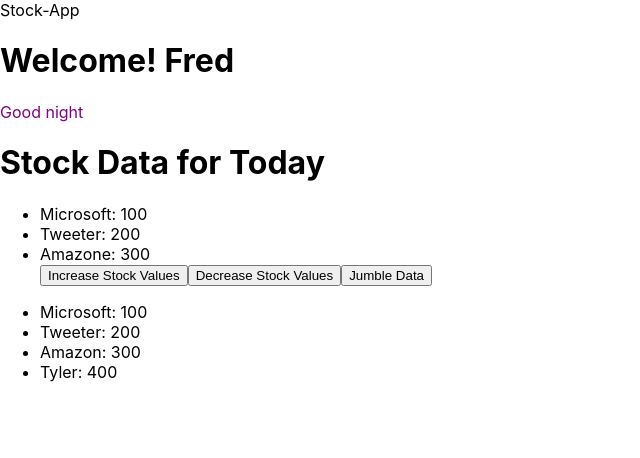
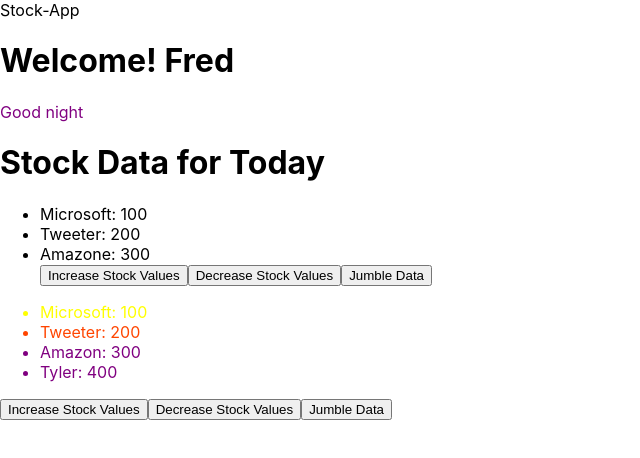
Before and after one commit to kamilkodzi/stock-data-app, a React (Create React App) app: page / in a window 1280 px wide. Shown: the top 458 px of the page, without its empty margins (0-640 px from the left). Built offline with nearby package versions, Linux system fonts and the light colour scheme.

Commit message:
changing data in to Json and handling functions

```diff
--- a/src/App.js
+++ b/src/App.js
@@ -44,6 +44,41 @@
         amazoneValue: prevState.tweeterValue
       }))
     }
+    increaseValues2(){
+      this.setState((prevState)=>({
+        values:[
+          {"company":"Microsoft", "value":prevState.values[0].value+1},
+          {"company":"Tweeter", "value":prevState.values[1].value+1},
+          {"company":"Amazon", "value":prevState.values[2].value+1},
+          {"company":"Tyler", "value":prevState.values[3].value+1}
+        ]
+      }))
+    }
+
+    decreaseValues2(){
+      this.setState((prevState)=>({
+        values:[
+          {"company":"Microsoft", "value":prevState.values[0].value-1},
+          {"company":"Tweeter", "value":prevState.values[1].value-1},
+          {"company":"Amazon", "value":prevState.values[2].value-1},
+          {"company":"Tyler", "value":prevState.values[3].value-1}
+        ]
+      }))
+    }
+
+    jumbleValues2(){
+      this.setState((prevState)=>({
+        values:[
+          {"company":"Microsoft", "value":prevState.values[3].value},
+          {"company":"Tweeter", "value":prevState.values[0].value},
+          {"company":"Amazon", "value":prevState.values[1].value},
+          {"company":"Tyler", "value":prevState.values[2].value}
+        ]
+      }))
+    }
+
+
+
 
   render() {
     return (
@@ -58,6 +93,9 @@
           increase={this.increaseValues.bind(this)}
           decrease={this.decreaseValues.bind(this)}
           jumble={this.jumbleValues.bind(this)}
+          increase2={this.increaseValues2.bind(this)}
+          decrease2={this.decreaseValues2.bind(this)}
+          jumble2={this.jumbleValues2.bind(this)}
         />
       </div>
     )
--- a/src/Main.js
+++ b/src/Main.js
@@ -17,11 +17,22 @@
 
                 <ul>
                     {
-                        this.props.values.map((items)=>
-                        <li>{items.company}: {items.value}</li>
+                        this.props.values.map((items)=>{
+                           if (items.value<=100){
+                               return <li className="Morning">{items.company}: {items.value}</li>
+                           } else if(items.value>100 && items.value<=200){
+                            return <li className="Afternoon">{items.company}: {items.value}</li>
+                           }else {
+                            return <li className="Night">{items.company}: {items.value}</li>
+                           }
+                        }
                         )
                     }
                 </ul>
+
+                <button onClick={this.props.increase2}>Increase Stock Values</button>
+                <button onClick={this.props.decrease2}>Decrease Stock Values</button>
+                <button onClick={this.props.jumble2}>Jumble Data</button>
 
             </div>
         )
```
